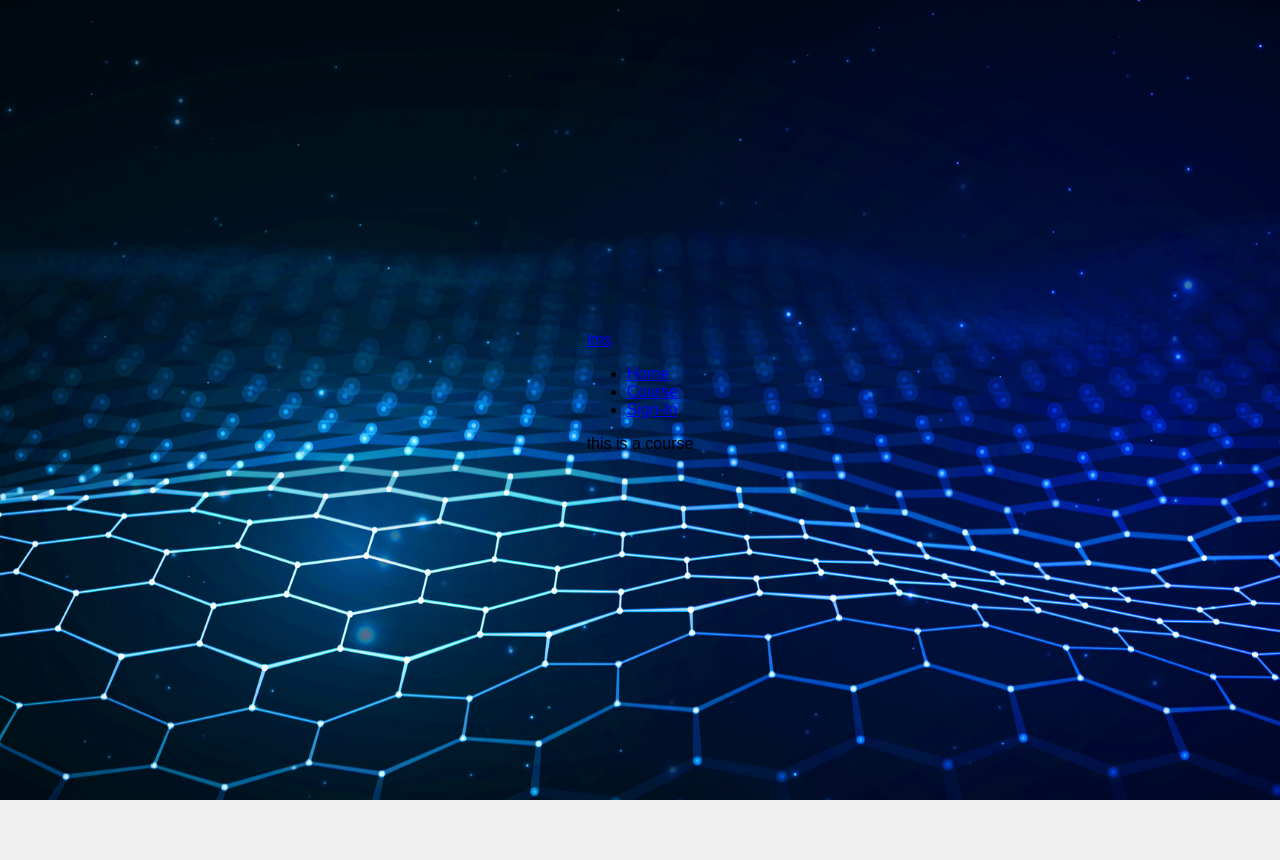
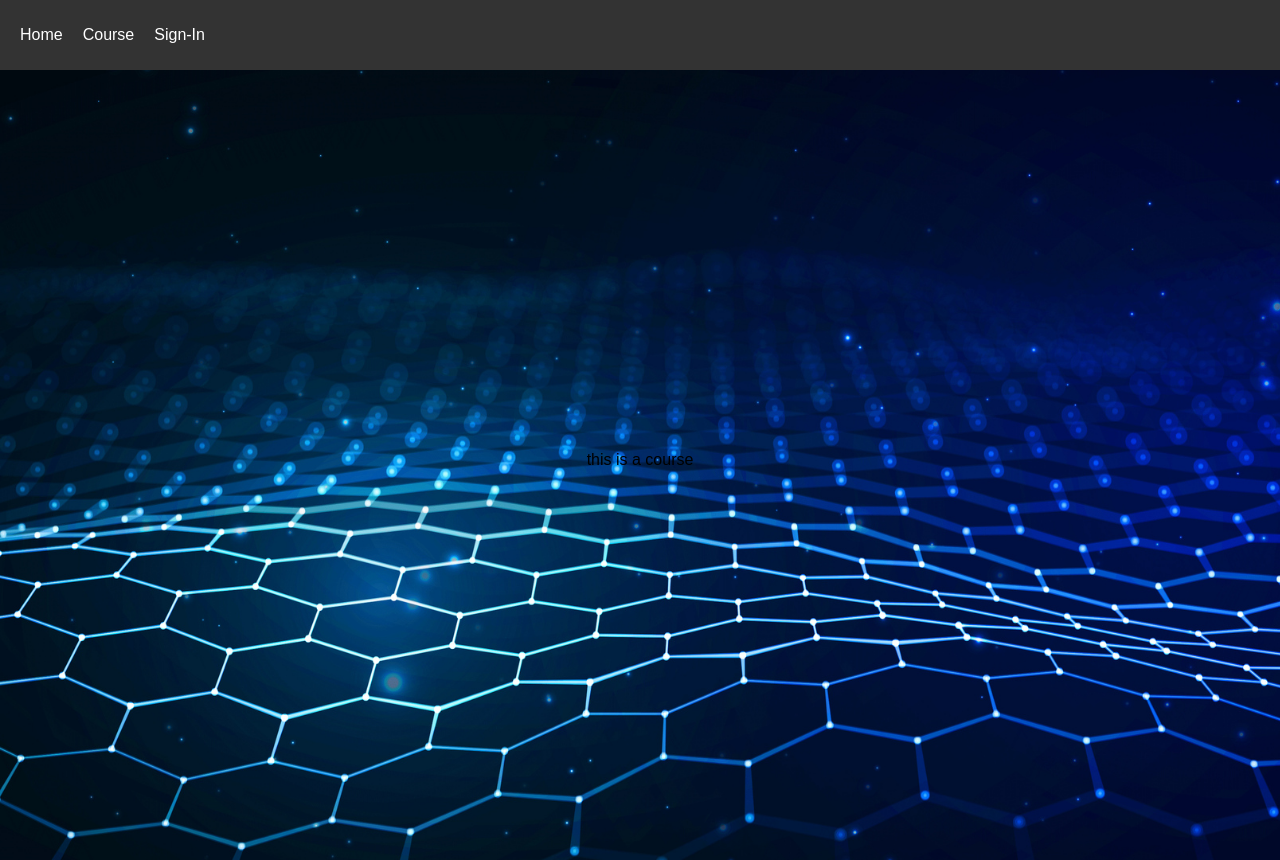
Before and after one commit to WSU-4110/LearningManagementSystem, a React (Create React App) app in the folder frontend/: page /course in a window 1280 px wide. Before the commit the page ends 800 px from the top, so only its background shows below. Built offline with nearby package versions, Linux system fonts and the light colour scheme.

Commit message:
Edited nav bae and added css

```diff
--- a/frontend/src/components/course.component.js
+++ b/frontend/src/components/course.component.js
@@ -1,4 +1,5 @@
-export default function Course() {
+export default function Course()
+{
     return(
         <p>this is a course</p>
     );
--- a/frontend/src/components/dashboard.component.js
+++ b/frontend/src/components/dashboard.component.js
@@ -1,4 +1,5 @@
-export default function Dashboard() {
+export default function Dashboard()
+{
     return(
         <p>this is the dashboard</p>
     );
--- a/frontend/src/components/navbar.component.js
+++ b/frontend/src/components/navbar.component.js
@@ -1,9 +1,11 @@
 import { Link } from 'react-router-dom';
-export default function Navbar() {
+
+import '../nav.css';
+
+const Navbar = () => {
     return (
-        <nav>
-            <Link to="/">lms</Link>
-            <div>
+        <nav className="navbar">
+            <div className="nav-links">
                 <ul>
                     <li>
                         <Link to="/">Home</Link>
@@ -19,3 +21,5 @@ export default function Navbar() {
         </nav>
     );
 }
+
+export default Navbar;
--- /dev/null
+++ b/frontend/src/nav.css
@@ -0,0 +1,36 @@
+.navbar {
+    background-color: #333;
+    color: #fff;
+    padding: 10px 20px;
+    display: flex;
+    justify-content: space-between;
+    align-items: center;
+    position: fixed;
+    top: 0;
+    left: 0;
+    right: 0;
+    z-index: 100;
+}
+
+body {
+    padding-top: 60px;
+}
+
+.nav-links ul {
+    list-style: none;
+    padding: 0;
+    display: flex;
+}
+
+.nav-links li {
+    margin-right: 20px;
+}
+
+.nav-links a {
+    text-decoration: none;
+    color: #fff;
+}
+
+.nav-links a:hover {
+    border-bottom: 2px solid #fff;
+}
```
